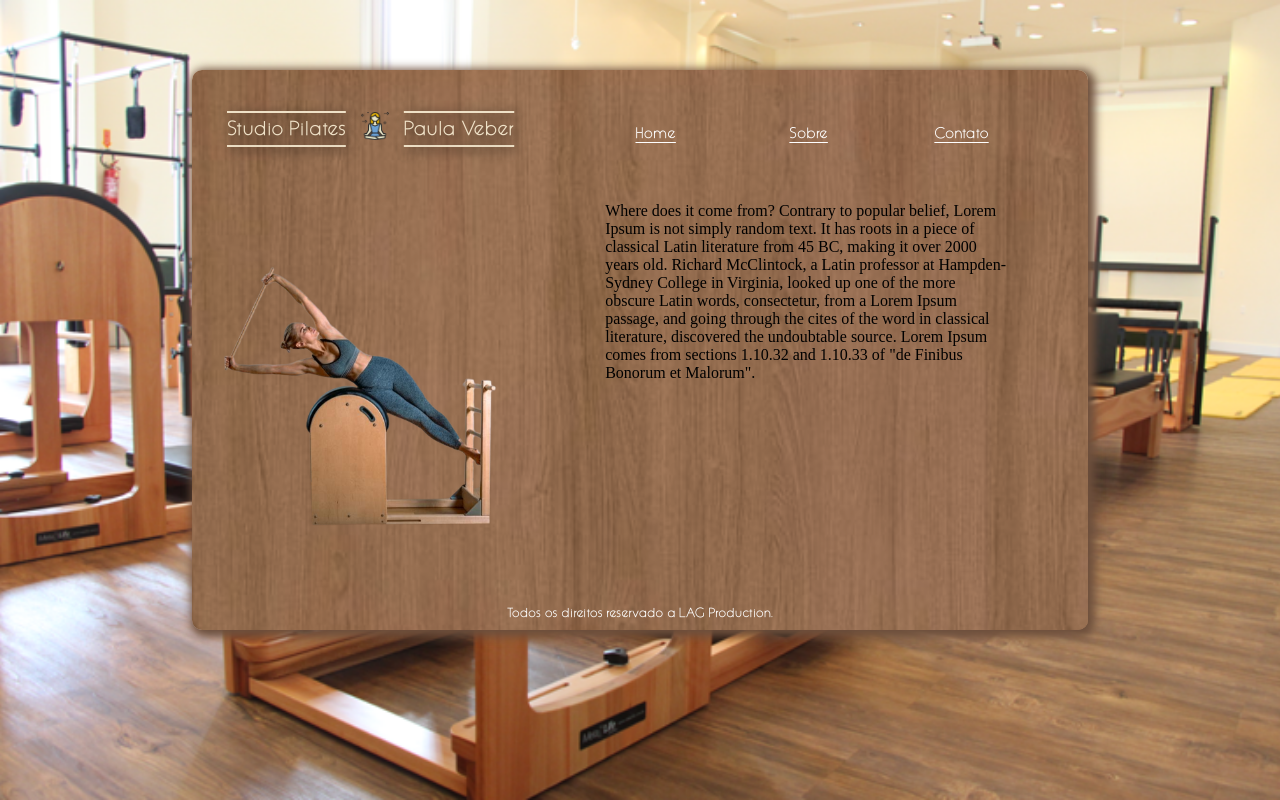
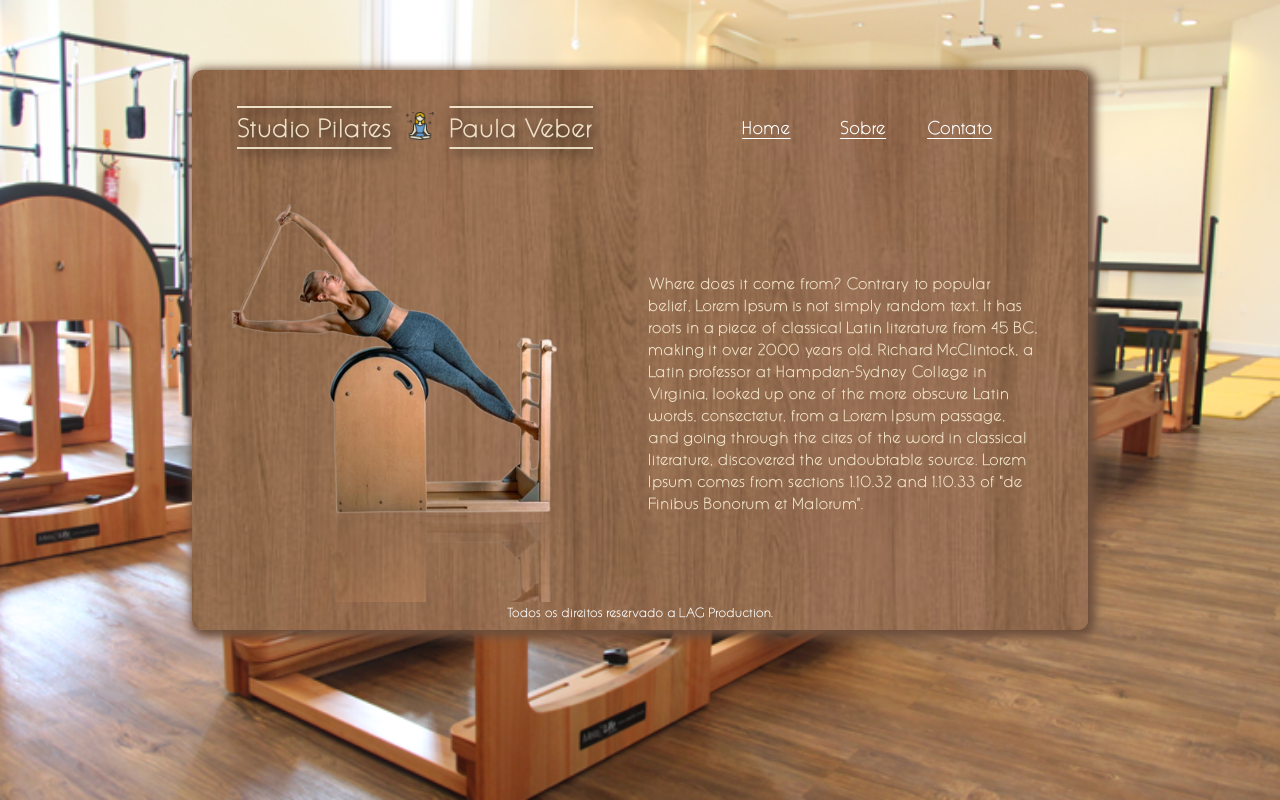
Before and after one commit to LeonardoGil/Lag-Website-Pilates-Angular, an Angular app: page / in a window 1280 px wide. Built offline with nearby package versions, Linux system fonts and the light colour scheme.

Commit message:
Melhoria na distribuição de conteudo da pagina

```diff
--- a/src/Templates/sketch.css
+++ b/src/Templates/sketch.css
@@ -28,11 +28,12 @@ section {
 }
 
 .box-image {
-    height: 100%;
-    width: 45%;
+    overflow: hidden;
+    width: 40%;
     display: flex;
     align-items: center;
     justify-content: center;
+    padding: 20px 30px 80px 30px;
 }
 
 .box-header {
@@ -46,22 +47,25 @@ section {
     display: flex;
     align-items: center;
     justify-content: center;
-    margin-left: 20px;
+    margin-left: 30px;
+    margin-right: 30px;
 }
 
 .title-studio {
     text-decoration-line: overline underline;
     text-underline-offset: 10px;
     margin: 0 15px;
-    font-size: 20px;
+    font-size: 26px;
     text-shadow: black 3px 3px 12px;
     color: rgb(239, 225, 199);
 }
 
 .image {
-    max-width: 95%;
-    height: auto;
-    padding-left: 5%;
+    box-sizing: border-box;
+    position: relative;
+    max-width: 100%;
+    max-height: 100%;
+    -webkit-box-reflect: below -20px linear-gradient(black, rgba(0, 0, 0, 0.05));
 }
 
 .icon-pilates {
@@ -91,7 +95,7 @@ section {
     display: flex;
     align-items: center;
     justify-content: space-around;
-    padding: 10px 50px 0 50px;
+    padding: 0 80px;
 }
 
 .box-menu button {
@@ -100,13 +104,20 @@ section {
     background-color: transparent;
     border: none;
     height: 40px;
-    width: 55px;
-    font-size: 15px;
+    width: 65px;
+    font-size: 18px;
     text-decoration-line: underline;
     text-underline-offset: 4px;
 }
 
 .info {
+    flex-grow: 1;
+    font-family: QueensidesMedium;
+    color: rgb(239, 225, 199);
     width: 45%;
-    padding: 20px 10px;
+    display: flex;
+    flex-direction: column;
+    justify-content: center;
+    align-items: center;
+    padding: 50px;
 }
```
Also changed, not shown: src/assets/pilates-photo-backup.png (added), src/assets/pilates-photo.png.
